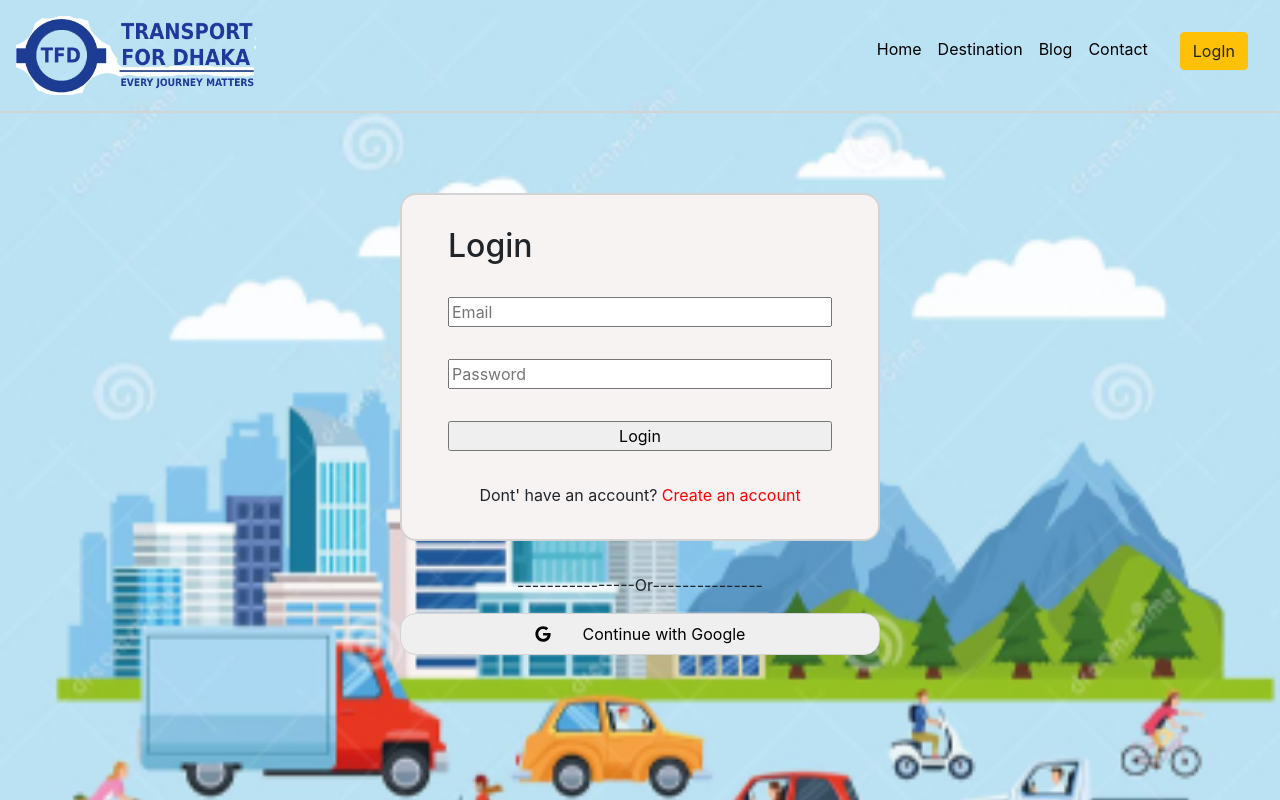
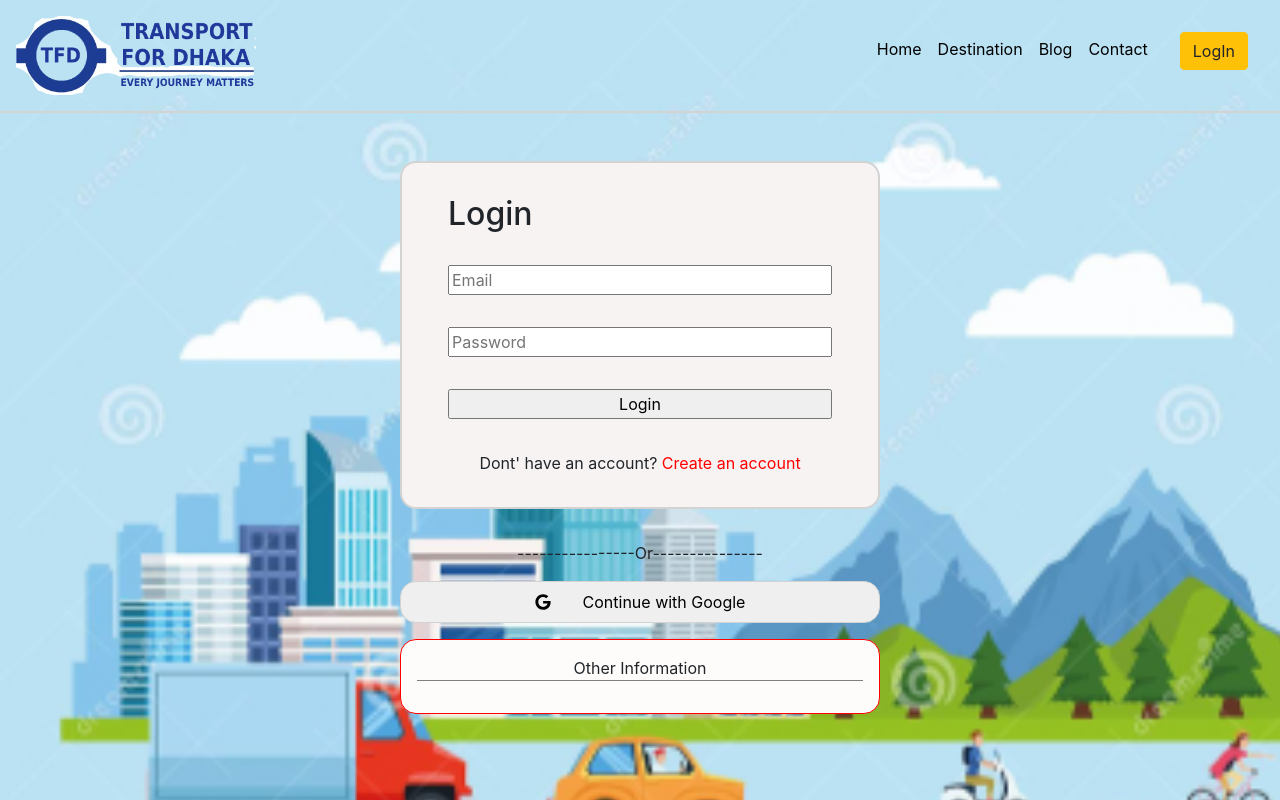
Before and after one commit to mkmahfuz/react-authentication-tfd, a React (Create React App) app: page /login3 in a window 1280 px wide. Shown: the top 800 px of the page. Built offline with nearby package versions, Linux system fonts and the light colour scheme.

Commit message:
login validation error show done

```diff
--- a/src/components/Destination/Destination.js
+++ b/src/components/Destination/Destination.js
@@ -2,7 +2,7 @@ import React, { useContext, useEffect, useState } from 'react';
 import { Col, Container, Row } from 'react-bootstrap';
 
 import './Destination.css';
-import map from '../../images/Transport/map.png';
+// import map from '../../images/Transport/map.png';
 import Ride from '../Ride/Ride';
 import rideData from '../fakeData/transport.json';
 import { RideContext } from '../../App';
--- a/src/components/Login/Login.css
+++ b/src/components/Login/Login.css
@@ -1,6 +1,6 @@
 .login-container{
     width: 30rem;
-    margin:5rem auto;
+    margin:3rem auto;
 }
 .login-form{
     border:2px solid lightgrey;
@@ -33,3 +33,11 @@
     width: 24rem;
     margin: 2rem auto;
 }
+.error-info{
+    border:1px solid red;
+    margin-top: 1rem;
+    border-radius: 1rem;
+    padding: 1rem;
+    background-color: rgb(253, 252, 251);
+    text-align: center;
+}
--- a/src/components/Login/Login3.js
+++ b/src/components/Login/Login3.js
@@ -1,14 +1,13 @@
 import React, { useContext, useState } from 'react';
-
 import firebase from "firebase/app";
 import "firebase/auth";
 import firebaseConfig from './firebase.config';
-
 import './Login.css';
 import { FontAwesomeIcon } from '@fortawesome/react-fontawesome';
 import { faGoogle } from '@fortawesome/free-brands-svg-icons';
 import { UserContext } from '../../App';
 import { useHistory, useLocation } from 'react-router-dom';
+
 const Login3 = () => {
 
     if (firebase.apps.length === 0) {
@@ -16,6 +15,11 @@ const Login3 = () => {
     }
     //usecontext to set logged in user info
     const [loggedInUser, setLoggedInUser] = useContext(UserContext);
+
+    //error and other info state
+    const [customErrors, setCustomErrors] = useState({ error: '' }, { info: '' });
+
+    // const showInfo = (e)=>`<span>${e}</span>`;
 
     //redirect after loggedin
     let history = useHistory();
@@ -35,6 +39,7 @@ const Login3 = () => {
         error: '',
         success: false
     });
+
 
     //sign in with google
     const googleProvider = new firebase.auth.GoogleAuthProvider();
@@ -115,12 +120,10 @@ const Login3 = () => {
                     setUser(newUser);
                     updateUserName(newUser.name);
                     console.log(user)
-                    // ...
+
                 })
                 .catch((error) => {
-                    // var errorCode = error.code;
-                    // var errorMessage = error.message;
-                    // ..
+
                     const newUser = { ...user };
                     newUser.error = error.message;
                     newUser.success = false;
@@ -167,34 +170,35 @@ const Login3 = () => {
     //
     const handleBlur = (evnt) => {
         let isFieldValid = false;
-        // let pswd = 'd';
+
         if (evnt.target.name === 'email') {
             const re = /^[a-zA-Z0-9.!#$%&'*+/=?^_`{|}~-]+@[a-zA-Z0-9-]+(?:\.[a-zA-Z0-9-]+)*$/; //regex valid email pattern
-            // re.test(evnt.target.value) ? console.log('valid email') : console.log('invalid email') //regex.test(whattoteststring) return true/false
-            // console.log(evnt.target.value)
-            // const isEmailValid = re.test(evnt.target.value);
+
             isFieldValid = re.test(evnt.target.value);
-            // console.log(isEmailValid)
-            isFieldValid ? console.log('email valid') : console.log('email is invalid');
+
+            // isFieldValid ? console.log('email valid') : console.log('email is invalid');
+            isFieldValid ? setCustomErrors({ info: 'email valid' }) : setCustomErrors({ error: 'email is invalid' });
         }
         if (evnt.target.name === 'password') {
             setPswd(evnt.target.value);
             // console.log(pswd,evnt.target.value);
             console.log('psw', evnt.target.value);
-            const isPasswordValid = evnt.target.value.length > 6;
+            const isPasswordValid = evnt.target.value.length > 5;
             console.log(isPasswordValid)
             const re = /\d{1}/;
             const passwordHasNumber = re.test(evnt.target.value);
             // console.log(isPasswordValid && passwordHasNumber);
             isFieldValid = isPasswordValid && passwordHasNumber;
 
-            isFieldValid ? console.log('password valid') : console.log('password is invalid');
+            // isFieldValid ? console.log('password valid') : console.log('password is invalid');
+            isFieldValid ? setCustomErrors({ info: 'password valid' }) : setCustomErrors({ error: 'password is invalid,need greater than 5 with atleast 1 number' });
         }
         if (evnt.target.name === 'confirmpassword') {
             console.log('plpl', pswd)
             const passmatched = pswd === evnt.target.value;
             isFieldValid = passmatched;
-            isFieldValid ? console.log('pswrd matched') : console.log('paswd not matched');
+            // isFieldValid ? console.log('pswrd matched') : console.log('paswd not matched');
+            isFieldValid ? setCustomErrors({ info: 'password matched' }) : setCustomErrors({ error: 'password not matched' });
         }
         if (isFieldValid) {
             console.log('test conpasvalid', isFieldValid)
@@ -207,11 +211,7 @@ const Login3 = () => {
         // console.log(event.target.value)
 
     }
-    // const testSubmit = (e) => {
-    //     console.log('test form sumbitted ');
-    //     console.log(user.email, user.password);
-    //     e.preventDefault();
-    // }
+
 
     return (
         <div>
@@ -245,12 +245,6 @@ const Login3 = () => {
                 }
 
 
-
-
-
-
-
-
                 <div className='google-signIn'>
                     <p>----------------Or---------------</p>
 
@@ -258,26 +252,20 @@ const Login3 = () => {
 
 
                 </div>
+                {/* errors and other infor*/}
+                <div className='error-info'>
+                    <p style={{borderBottom:'1px solid grey'}}>Other Information</p>
+
+                    <p style={{ color: 'red' }}>{customErrors.error}</p>
+                    <p style={{ color: 'blue' }}>{customErrors.info}</p>
+                    <p style={{ color: 'red' }}>{user.error}</p>
+                    {
+                        user.success && <p style={{ color: 'green' }}> User {newUser ? 'created' : 'Logged In'} successfully</p>
+                    }
+                </div>
             </div>
 
 
-            {
-                user.isSignedIn && <div>
-                    <p>User Name: {user.name}</p>
-                    <p>Photo: <img src={user.photo} alt="" /></p>
-                    <p>Email: {user.email}</p>
-                </div>
-
-            }
-
-
-
-            <div>
-                <p style={{ color: 'red' }}>{user.error}</p>
-                {
-                    user.success && <p style={{ color: 'green' }}> User {newUser ? 'created' : 'Logged In'} successfully</p>
-                }
-            </div>
 
 
 
```
